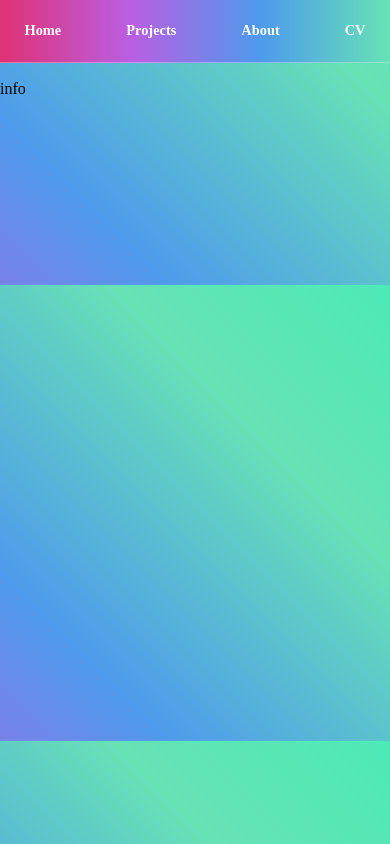
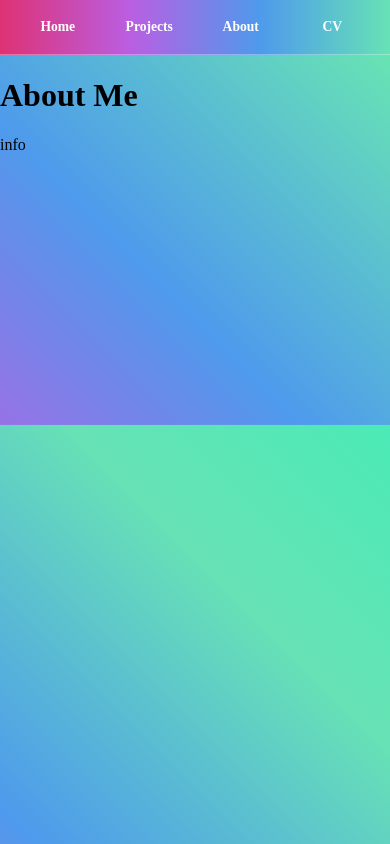
Before and after one commit to Laufley/portfolio, a React (Vite) app: page /portfolio/about in a window 390 px wide. Built offline with nearby package versions, Linux system fonts and the light colour scheme.

Commit message:
add mobile responsive header 414px

```diff
--- a/src/Components/Header.css
+++ b/src/Components/Header.css
@@ -48,9 +48,9 @@ body {
 @media only screen and (max-width: 414px) {
   #nav {
     display: flex;
-    gap: 1rem;
-    justify-content: space-around;
-    padding: 1rem 0;
+    gap: 0.5rem; /* Reduced gap */
+    justify-content: space-between; /* Changed from space-around */
+    padding: 0.8rem 1rem; /* Added horizontal padding */
     background: linear-gradient(90deg, #de3274, #ba5ee2, #4e9aec, #67e2b5);
     position: fixed;
     top: 0;
@@ -58,16 +58,24 @@ body {
     right: 0;
     z-index: 100;
     border-bottom: 1px solid rgba(255, 255, 255, 0.3);
-    width: 100vw;
+    width: 100%;
     margin: 0;
-    padding-left: 0;
-    padding-right: 0;
     box-sizing: border-box;
+    overflow-x: hidden; /* Prevent horizontal scroll */
   }
 
   #nav a {
-    font-size: 0.9rem;
-    padding: 0.4rem 0.6rem;
+    font-size: 0.85rem; /* Slightly smaller font */
+    padding: 0.4rem 0.5rem;
     white-space: nowrap;
+    flex: 1; /* Make links take equal space */
+    text-align: center;
+  }
+
+  /* Add this to handle body padding */
+  body {
+    padding-top: 3.5rem; /* Add space for fixed nav */
+    margin: 0;
+    overflow-x: hidden; /* Prevent horizontal scroll */
   }
 }
```
